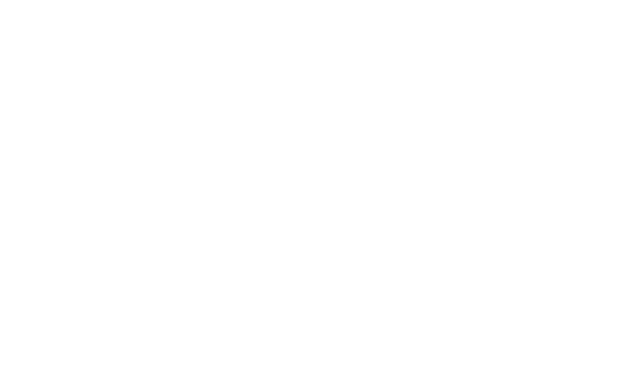
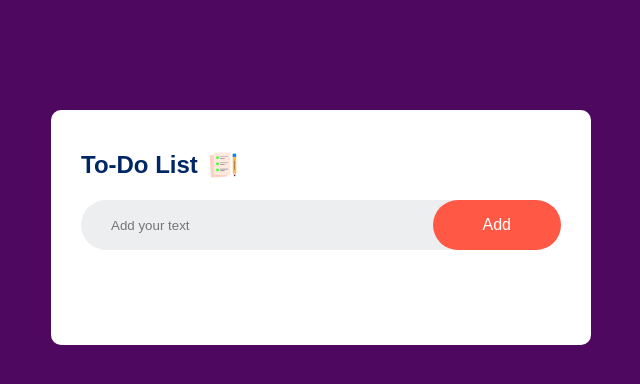
Before and after one commit to HabibAroua/js_skills, a plain HTML site: page todo_list/index.html in a window 1280 px wide. Shown: the whole page, without its empty margins (319-959 px from the left). Drawn offline with Linux system fonts and the light colour scheme.

Commit message:
finish integration html and css of todo list

```diff
--- a/todo_list/index.html
+++ b/todo_list/index.html
@@ -8,6 +8,22 @@
         <link rel="stylesheet" href="style.css" />
     </head>
     <body>
-
+        <div class="container">
+            <div class="todo-app">
+                <h2>To-Do List
+                    <img src="images/icon.png" />
+                </h2>
+                <div class="row">
+                    <input type="text" id="input-box" placeholder="Add your text" />
+                    <button>Add</button>
+                </div>
+                <ul id="list-container">
+                   <!-- <li class="checked">Task 1</li>
+                    <li>Task 2</li>
+                    <li>Task 3</li> -->
+                </ul>
+            </div>
+        </div>
+        <script src="script.js"></script>
     </body>
 </html>
--- a/todo_list/style.css
+++ b/todo_list/style.css
@@ -4,3 +4,103 @@
     font-family: 'Poppins', sans-serif;
     box-sizing: border-box;
 }
+
+.container
+{
+    width: 100%;
+    min-height: 100vh;
+    background: linear-gradient(135deg, #4e085f, #4e085f);
+    padding: 10px;
+}
+
+.todo-app
+{
+    width: 100%;
+    max-width: 540px;
+    background: #fff;
+    margin: 100px auto 20px;
+    padding: 40px 30px 70px;
+    border-radius: 10px;
+}
+
+.todo-app h2
+{
+    color: #002765;
+    display: flex;
+    align-items: center;
+    margin-bottom: 20px;
+}
+
+.todo-app h2 img
+{
+    width: 30px;
+    margin-left: 10px;
+}
+
+.row
+{
+    display: flex;
+    align-items: center;
+    justify-content: space-between;
+    background: #edeef0;
+    border-radius: 30px;
+    padding-left: 20px;
+    margin-bottom: 25px;
+}
+
+input
+{
+    flex: 1;
+    border: none;
+    outline: none;
+    background: transparent;
+    padding: 10px;
+    font-weight: 14px;
+}
+
+button
+{
+    border: none;
+    outline: none;
+    padding: 16px 50px;
+    background: #ff5945;
+    color: #fff;
+    font-size: 16px;
+    cursor: pointer;
+    border-radius: 40px ;
+}
+
+ul li
+{
+    list-style: none;
+    font-size: 17px;
+    padding: 12px 8px 12px 50px;
+    user-select: none;
+    cursor: pointer;
+    position: relative;
+}
+
+ul li::before
+{
+    content: '';
+    position: absolute;
+    height: 28px;
+    width: 28px;
+    border-radius: 50%;
+    background-image: url('images/unchecked.png');
+    background-size: cover;
+    background-position: center;
+    top: 12px;
+    left: 8px;
+}
+
+ul li.checked
+{
+    color: #555;
+    text-decoration: line-through;
+}
+
+ul li.checked::before
+{
+    background-image: url(images/checked.png);
+}
```
